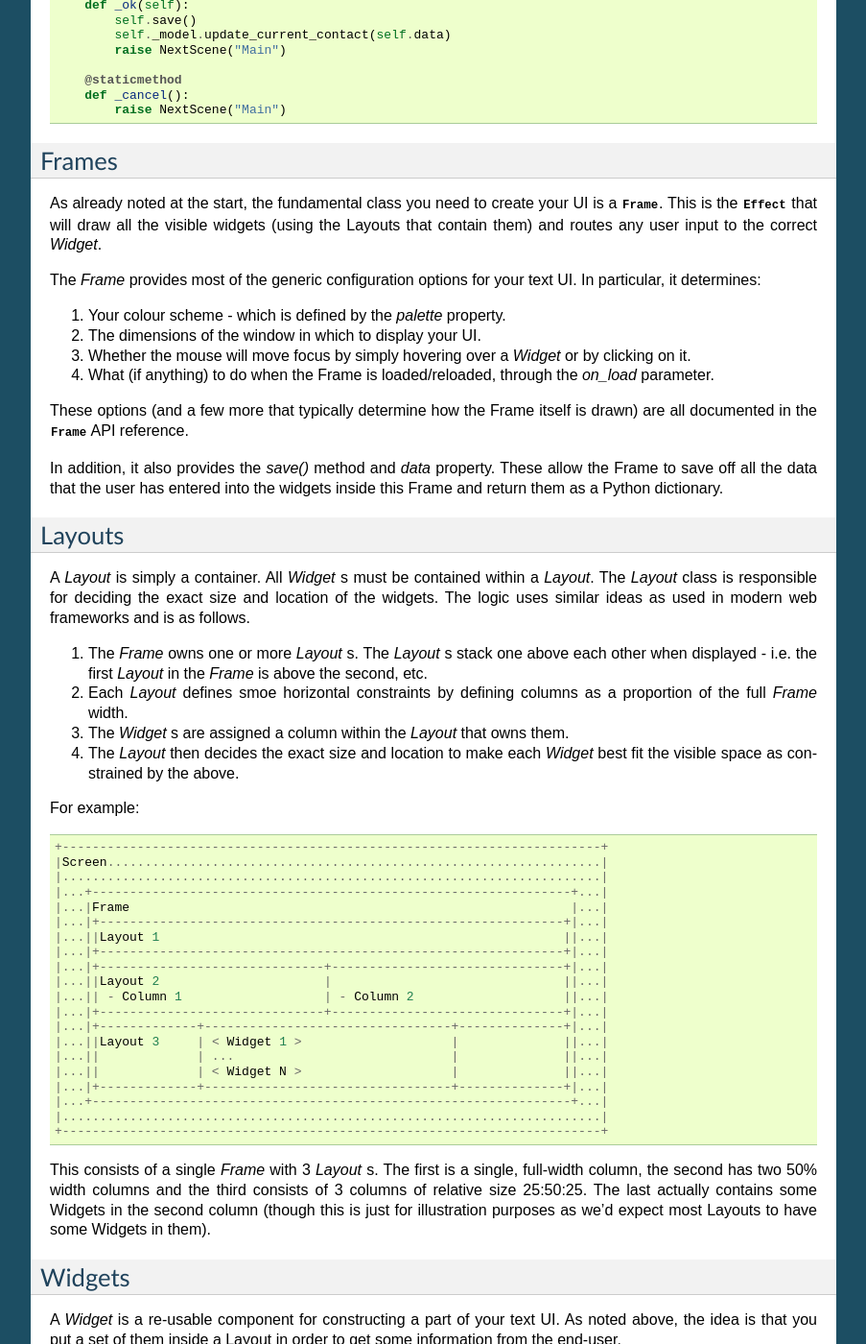
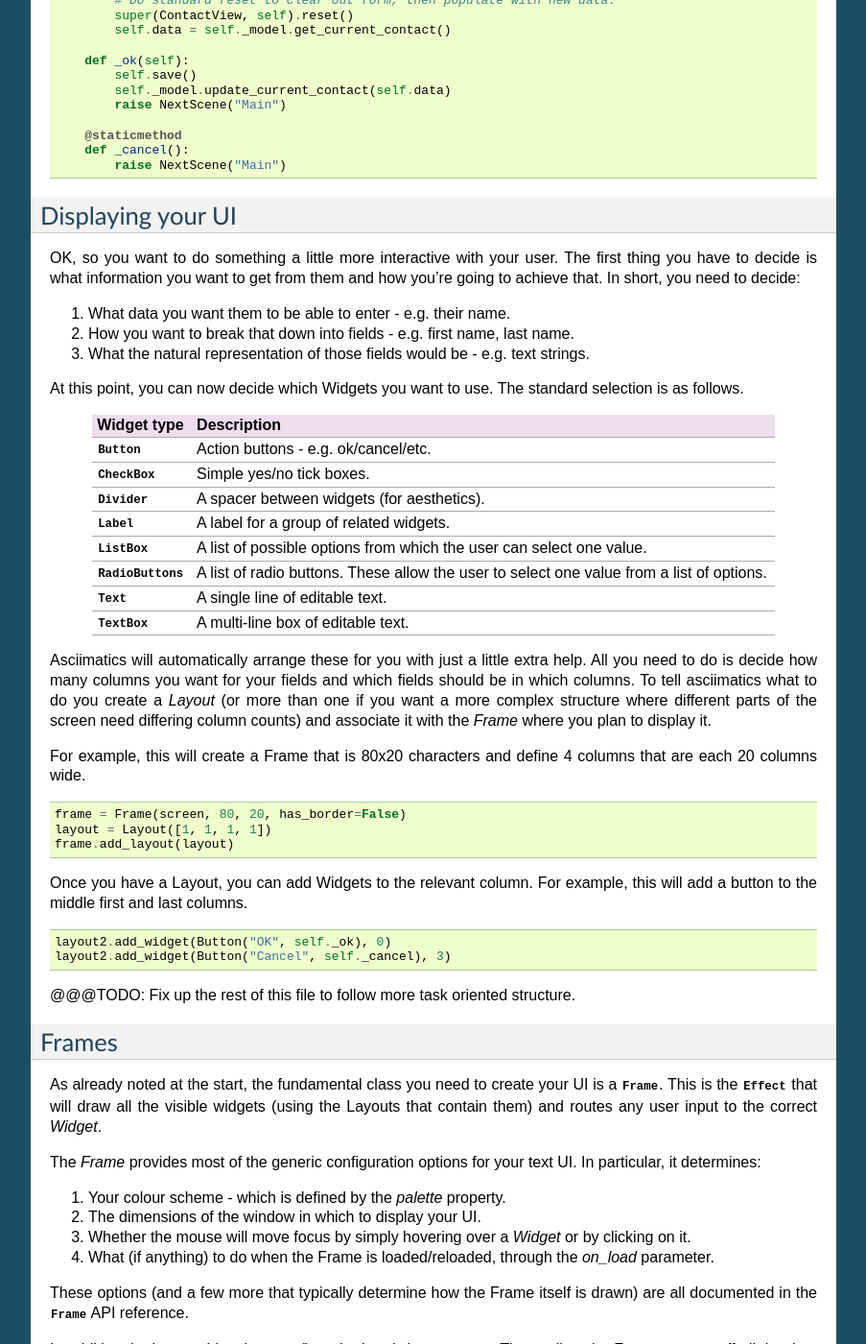
Before and after one commit to peterbrittain/asciimatics, a Sphinx documentation site: the page built from doc/source/widgets.rst, in a window 1280 px wide and 1400 px high, scrolled down 3169 px. Shown: the whole window at 96% size, without its empty margins (198-1101 px from the left). Built offline with Sphinx 7.4.7, drawn with Linux system fonts in a browser that asks for light colours; some of the changed text lies outside the part shown.

Commit message:
Add more to the widgets documentation.

```diff
--- a/doc/source/widgets.rst
+++ b/doc/source/widgets.rst
@@ -7,17 +7,17 @@ The asciimatics package provides a `widgets` sub-package that allows you to
 create interactive text user interfaces.  At its heart, the logic is quite
 simple, reusing concepts from standard web and desktop GUI frameworks.
 
-1. The basic building blocks for your text UI are `Widget` s.  There is a set
+1. The basic building block for your text UI is a `Widget`.  There is a set
    of standard ones provided by asciimatics, but you can create a custom set if
    needed.  The basic set has strong parallels with simple web input forms -
    e.g. buttons, check boxes, etc.
-2. The `Widget` s need to be arranged on the `Screen` and rearranged whenever it
+2. The `Widgets` need to be arranged on the `Screen` and rearranged whenever it
    is resized.  The `Layout` class handles this for you.  You just need to add
-   your `Widget` s to one.
-3. You then need to display the `Layout` s.  To do this, you must add them to a
+   your `Widgets` to one.
+3. You then need to display the `Layouts`.  To do this, you must add them to a
    `Frame`.  This class is an `Effect` and so can be used in any `Scene`
    alongside any other `Effect`. The `Frame` will draw any parts of the
-   `Layout` s it contains that are visible within its boundaries.  The net result
+   `Layouts` it contains that are visible within its boundaries.  The net result
    is that it begins to look a bit like a window in GUI frameworks.
 
 And that's it!  You can set various callbacks to get triggered when key events
@@ -27,6 +27,10 @@ sample provided.
 
 Model/View Design
 -----------------
+Before we jump into exactly what all the objects are and what they do for you,
+it is important to understand how you must put them together to make the best
+use of them.
+
 The underlying Screen/Scene/Effect design of asciimatics means that objects
 regularly get thrown away and recreated - especially when the Screen is
 resized.  It is therefore vital to separate your data model from your code to
@@ -213,6 +217,60 @@ This consists of 3 basic classes:
         def _cancel():
             raise NextScene("Main")
 
+Displaying your UI
+------------------
+OK, so you want to do something a little more interactive with your user.  The
+first thing you have to decide is what information you want to get from them
+and how you're going to achieve that.  In short, you need to decide:
+
+1. What data you want them to be able to enter - e.g. their name.
+2. How you want to break that down into fields - e.g. first name, last name.
+3. What the natural representation of those fields would be - e.g. text strings.
+
+At this point, you can now decide which Widgets you want to use.  The standard
+selection is as follows.
+
+========================    ====================================================
+Widget type                 Description
+========================    ====================================================
+:py:obj:`.Button`           Action buttons - e.g. ok/cancel/etc.
+:py:obj:`.CheckBox`         Simple yes/no tick boxes.
+:py:obj:`.Divider`          A spacer between widgets (for aesthetics).
+:py:obj:`.Label`            A label for a group of related widgets.
+:py:obj:`.ListBox`          A list of possible options from which the user can
+                            select one value.
+:py:obj:`.RadioButtons`     A list of radio buttons.  These allow the user to
+                            select one value from a list of options.
+:py:obj:`.Text`             A single line of editable text.
+:py:obj:`.TextBox`          A multi-line box of editable text.
+========================    ====================================================
+
+Asciimatics will automatically arrange these for you with just a little extra
+help.  All you need to do is decide how many columns you want for your fields
+and which fields should be in which columns.  To tell asciimatics what to do
+you create a `Layout` (or more than one if you want a more complex
+structure where different parts of the screen need differing column counts) and
+associate it with the `Frame` where you plan to display it.
+
+For example, this will create a Frame that is 80x20 characters and define 4
+columns that are each 20 columns wide.
+
+.. code-block:: python
+
+    frame = Frame(screen, 80, 20, has_border=False)
+    layout = Layout([1, 1, 1, 1])
+    frame.add_layout(layout)
+
+Once you have a Layout, you can add Widgets to the relevant column.  For
+example, this will add a button to the middle first and last columns.
+
+.. code-block:: python
+
+    layout2.add_widget(Button("OK", self._ok), 0)
+    layout2.add_widget(Button("Cancel", self._cancel), 3)
+
+@@@TODO: Fix up the rest of this file to follow more task oriented structure.
+
 Frames
 ------
 As already noted at the start, the fundamental class you need to create your UI
@@ -239,17 +297,17 @@ widgets inside this Frame and return them as a Python dictionary.
 
 Layouts
 -------
-A `Layout` is simply a container.  All `Widget` s must be contained within a
+A `Layout` is simply a container.  All `Widgets` must be contained within a
 `Layout`.  The `Layout` class is responsible for deciding the exact size and
 location of the widgets.  The logic uses similar ideas as used in modern
 web frameworks and is as follows.
 
-1.  The `Frame` owns one or more `Layout` s.  The `Layout` s stack one above each
+1.  The `Frame` owns one or more `Layouts`.  The `Layouts` stack one above each
     other when displayed - i.e. the first `Layout` in the `Frame` is above the
     second, etc.
 2.  Each `Layout` defines smoe horizontal constraints by defining columns as a
     proportion of the full `Frame` width.
-3.  The `Widget` s are assigned a column within the `Layout` that owns them.
+3.  The `Widgets` are assigned a column within the `Layout` that owns them.
 4.  The `Layout` then decides the exact size and location to make each
     `Widget` best fit the visible space as constrained by the above.
 
```
Also changed, not shown: other parts of doc/source/widgets.rst (+1 -17 lines).
